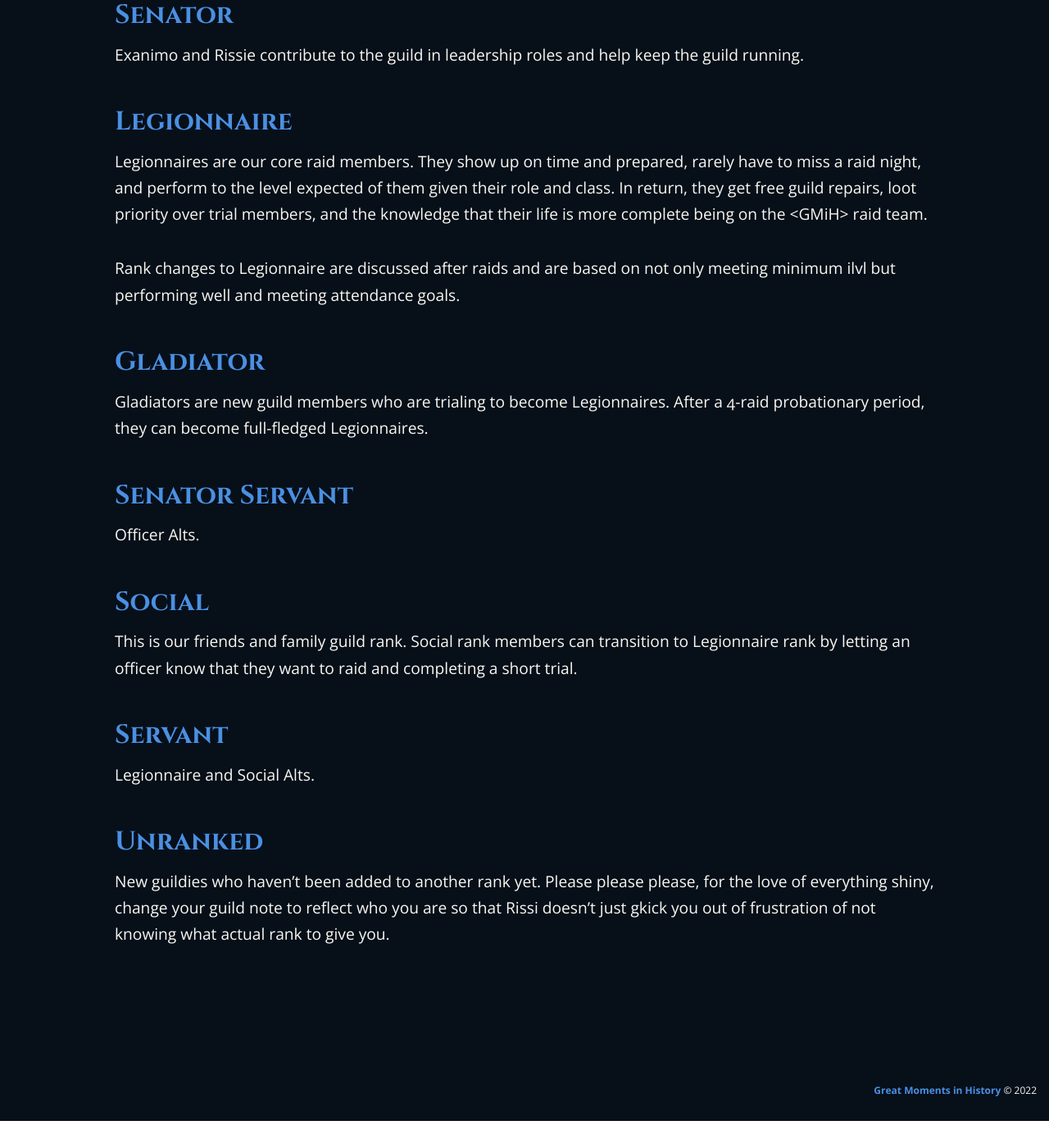
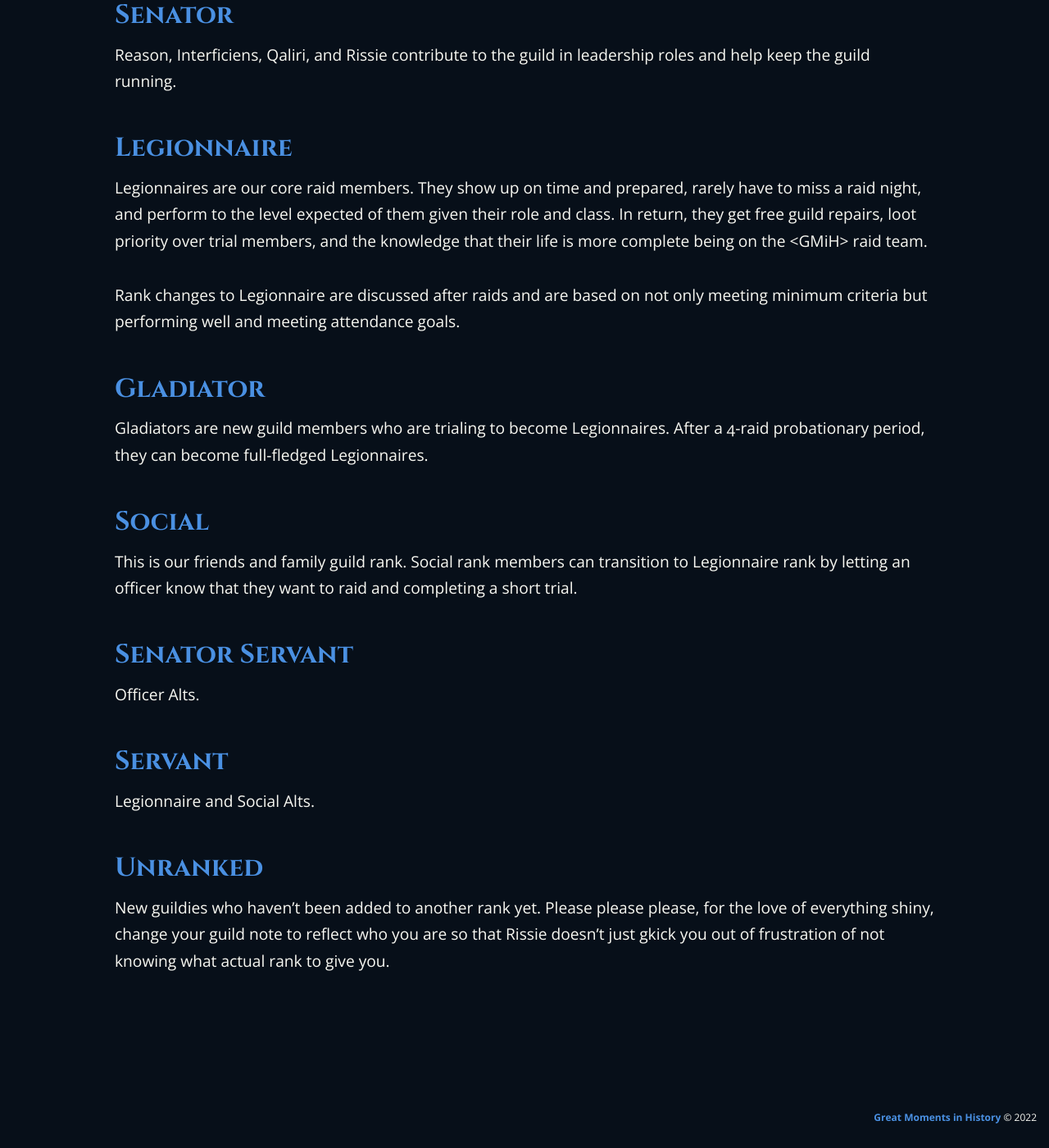
Before and after one commit to gmih/gmih.github.io, a Jekyll site: the page built from pages/about/index.md, in a window 1280 px wide and 1400 px high, scrolled down 1135 px. Shown: the whole window at 82% size. Built offline with Jekyll 4.4.1, drawn with Linux system fonts in a browser that asks for light colours; nearby versions of some CDN libraries; before the commit the page ends 2502 px from its top, so only the background shows below that.

Commit message:
Update about page

```diff
--- a/pages/about/index.md
+++ b/pages/about/index.md
@@ -19,25 +19,25 @@ Originally formed in January of 2008 on Destromath, Great Moments in History rer
 Milou, like any good dictator, was once voted into this position but failed to ever relinquish it.  Luckily he is supported by some excellent officers so he can focus on raining down destruction from his icy throne.
 
 ### Senator
-Exanimo and Rissie contribute to the guild in leadership roles and help keep the guild running.
+Reason, Interficiens, Qaliri, and Rissie contribute to the guild in leadership roles and help keep the guild running.
 
 
 ### Legionnaire
 Legionnaires are our core raid members. They show up on time and prepared, rarely have to miss a raid night, and perform to the level expected of them given their role and class. In return, they get free guild repairs, loot priority over trial members, and the knowledge that their life is more complete being on the &lt;GMiH&gt; raid team.
 
-Rank changes to Legionnaire are discussed after raids and are based on not only meeting minimum ilvl but performing well and meeting attendance goals.
+Rank changes to Legionnaire are discussed after raids and are based on not only meeting minimum criteria but performing well and meeting attendance goals.
 
 ### Gladiator
 Gladiators are new guild members who are trialing to become Legionnaires. After a 4-raid probationary period, they can become full-fledged Legionnaires.
 
+### Social
+This is our friends and family guild rank. Social rank members can transition to Legionnaire rank by letting an officer know that they want to raid and completing a short trial.
+
 ### Senator Servant
 Officer Alts.
-
-### Social
-This is our friends and family guild rank. Social rank members can transition to Legionnaire rank by letting an officer know that they want to raid and completing a short trial.
 
 ### Servant
 Legionnaire and Social Alts.
 
 ### Unranked
-New guildies who haven't been added to another rank yet. Please please please, for the love of everything shiny, change your guild note to reflect who you are so that Rissi doesn't just gkick you out of frustration of not knowing what actual rank to give you.
+New guildies who haven't been added to another rank yet. Please please please, for the love of everything shiny, change your guild note to reflect who you are so that Rissie doesn't just gkick you out of frustration of not knowing what actual rank to give you.
```
